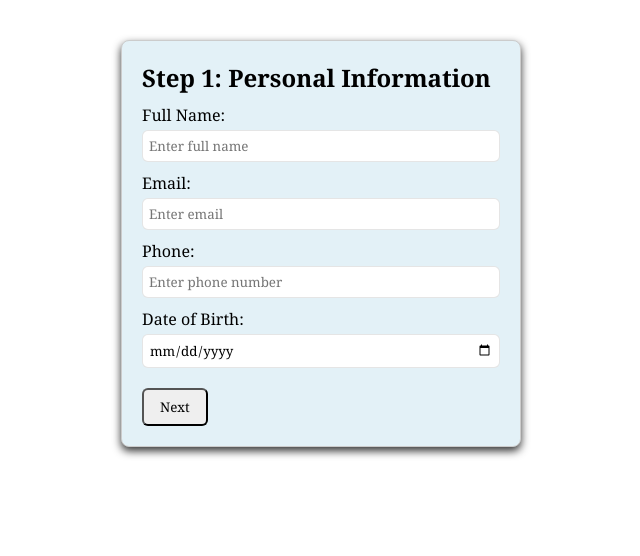
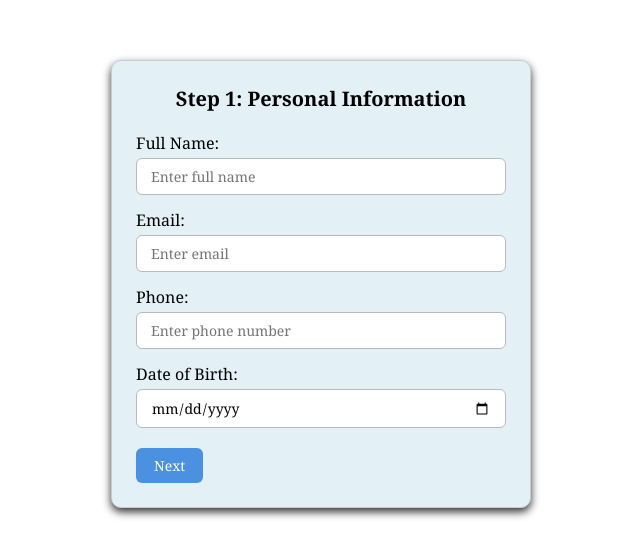
Before and after one commit to bijayjha2025/React_Practice, a React (Vite) app in the folder StudentRegistrationForm/studentregistration/: page / in a window 1280 px wide. Shown: the top 556 px of the page, without its empty margins (319-959 px from the left). Built offline with nearby package versions, Linux system fonts and the light colour scheme.

Commit message:
CSS styling

```diff
--- a/StudentRegistrationForm/studentregistration/src/App.css
+++ b/StudentRegistrationForm/studentregistration/src/App.css
@@ -8,30 +8,66 @@
 
 .formContainer{
   background: rgb(227, 241, 247);
-  width: 400px;
-  margin: 40px auto;
-  padding: 20px;
+  width: 420px;
+  margin: 60px auto;
+  padding: 24px;
   border: 1px solid hsl(0, 0%, 80%);
-  border-radius: 8px;
+  border-radius: 10px;
   box-shadow: 0 4px 8px rgba(0, 0, 0, 0.8);
 }
 
-label{
-  display: block;
-  margin-top: 10px;
+.formContainer h2{
+  text-align: center;
+  margin-bottom: 20px;
+  font-size: 20px;
 }
 
-input{
-  width: 100%;
-  margin-top: 4px;
-  padding: 6px;
-  border-radius: 6px;
-  border: 1px solid rgba(0, 0, 0, 0.1);
+.field{
+  margin-bottom: 14px;
 }
 
-button{
+.field label{
+  display: block;
+  margin-bottom: 4px;
+  font-weight: 500;
+}
+
+.field input, .field select{
+  width: 100%;
+  padding: 8px 14px;
+  border: 1px solid hsl(0, 0%, 73%);
+  border-radius: 6px;
+  font-size: 14px;
+}
+
+.field input:focus, .field select:focus{
+  outline: none;
+  border-color: hsl(212, 72%, 59%);
+}
+
+.buttons{
+  display: flex;
+  justify-content: space-between;
   margin-top: 20px;
-  padding: 8px 16px;
+}
+
+.buttons button{
+  padding: 8px 18px;
   cursor: pointer;
+  border: none;
   border-radius: 6px;
+  font-size: 14px;
 }
+
+.buttons button:first-child{
+  background-color: hsl(0, 0%, 88%);
+}
+
+.buttons button:last-child{
+  background-color: hsl(212, 72%, 59%);
+  color: white;
+}
+
+.buttons button:hover{
+  opacity: 0.9;
+}
--- a/StudentRegistrationForm/studentregistration/src/Components/AcademicInfo.jsx
+++ b/StudentRegistrationForm/studentregistration/src/Components/AcademicInfo.jsx
@@ -3,12 +3,15 @@ import React from "react";
 
 const AcademicInfo = ({formData, handleChange, nextStep, prevStep}) => {
     return(
-        <div>
+        <div className="formContainer">
             <h2>Step 2: Academic Information</h2>
 
+            <div className="field">
               <label>Student ID:</label>
               <input type="text" name="studentId" value={formData.studentId} onChange={handleChange} placeholder="Enter student ID"/>
+            </div>
 
+            <div className="field">
               <label>Department:</label>
               <select name="department" value={formData.department} onChange={handleChange}>
               <option value="">Select Department</option>
@@ -16,7 +19,9 @@ const AcademicInfo = ({formData, handleChange, nextStep, prevStep}) => {
               <option value="Computer">Computer Engineering</option>
               <option value="Industrial">Industrial Engineering</option>
               </select>
+            </div>
 
+            <div className="field">
               <label>Year:</label>
               <select name="year" value={formData.year} onChange={handleChange}>
                 <option value="">Select Year</option>
@@ -25,8 +30,9 @@ const AcademicInfo = ({formData, handleChange, nextStep, prevStep}) => {
                 <option value="3">Third Year</option>
                 <option value="4">Fourth Year</option>
               </select>
+            </div>
 
-            <div>
+            <div className="buttons">
                 <button onClick={prevStep}>Back</button>
                 <button onClick={nextStep}>Next</button>
             </div>
--- a/StudentRegistrationForm/studentregistration/src/Components/PersonalInfo.jsx
+++ b/StudentRegistrationForm/studentregistration/src/Components/PersonalInfo.jsx
@@ -6,19 +6,29 @@ const PersonalInfo = ({ formData, handleChange, nextStep }) => {
         <div className="formContainer">
             <h2>Step 1: Personal Information</h2>
 
+            <div className="field">
             <label>Full Name:</label>
             <input type="text" name="name" value={ formData.name} onChange={handleChange} placeholder="Enter full name" />
+            </div>
 
+            <div className="field">
             <label>Email:</label>
             <input type="email" name="email" value={formData.email} onChange={handleChange} placeholder="Enter email" />
+            </div>
 
+            <div className="field">
             <label>Phone:</label>
             <input type="text" name="phone" value={formData.phone} onChange={handleChange} placeholder="Enter phone number" />
+            </div>
 
+            <div className="field">
             <label>Date of Birth:</label>
             <input type="date" name="dateofBirth" value={formData.dateofBirth} onChange={handleChange} placeholder="Enter date of birth" />
+            </div>
 
+            <div className="buttons">
             <button onClick={nextStep}>Next</button>
+            </div>
 
         </div>
     );
--- a/StudentRegistrationForm/studentregistration/src/Components/RegistrationForm.jsx
+++ b/StudentRegistrationForm/studentregistration/src/Components/RegistrationForm.jsx
@@ -1,6 +1,7 @@
 
 import React, {useState} from 'react';
 import PersonalInfo from './PersonalInfo.jsx';
+import AcademicInfo from './AcademicInfo.jsx';
 
 const RegistrationForm = () => {
 
@@ -30,13 +31,8 @@ const RegistrationForm = () => {
         }
     return(
         <div>
-            {
-                step === 1 && (
-                    <PersonalInfo
-                    formData={formData}
-                    handleChange={handleChange}
-                    nextStep={nextStep}/>
-                ) }
+            { step === 1 && ( <PersonalInfo formData={formData} handleChange={handleChange} nextStep={nextStep}/>)}
+            { step === 2 && ( <AcademicInfo formData={formData} handleChange={handleChange} nextStep={nextStep} prevStep={prevStep}/>)}
         </div>
     );
 }
```
Lines whose indentation alone changed are shown as unchanged.
